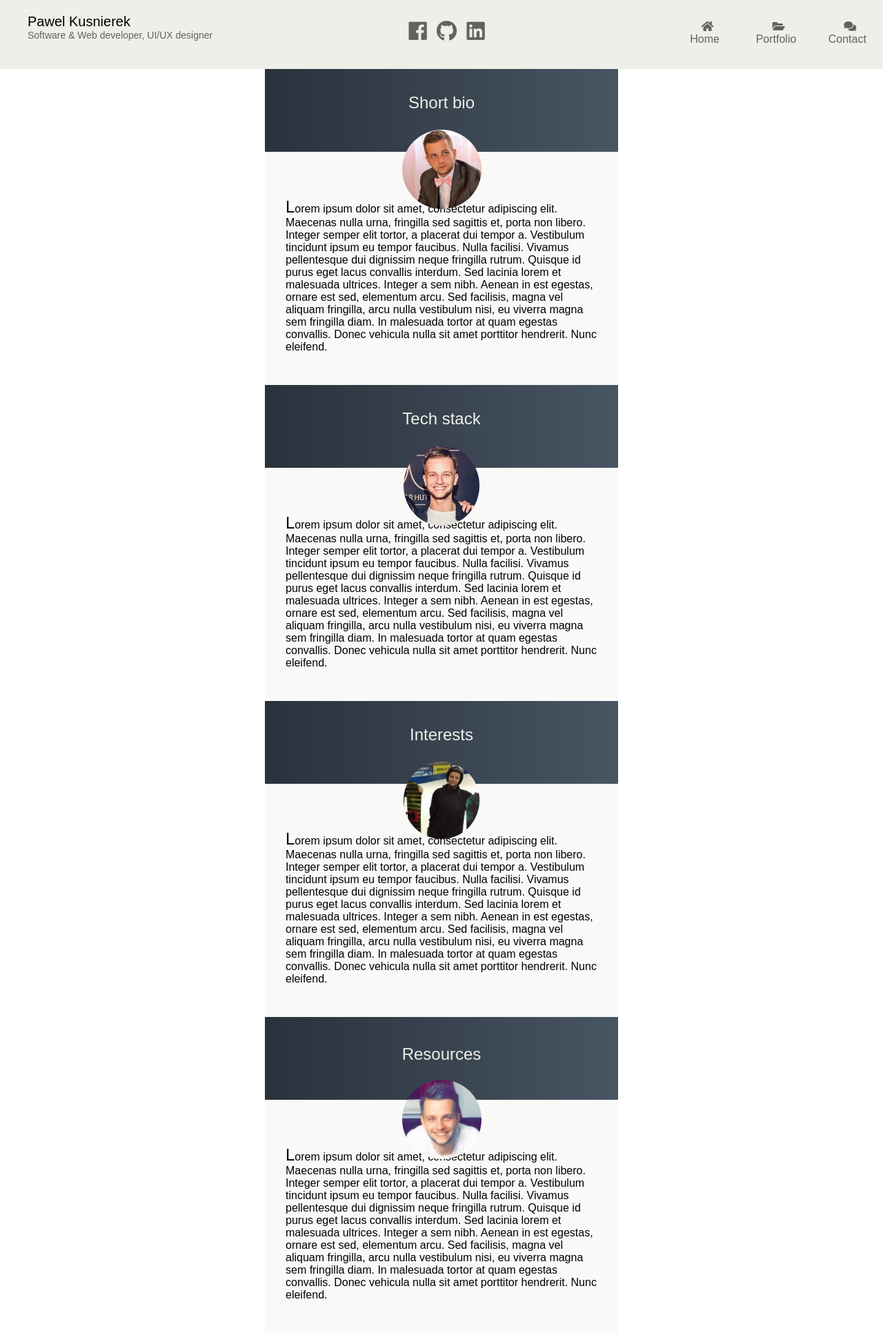
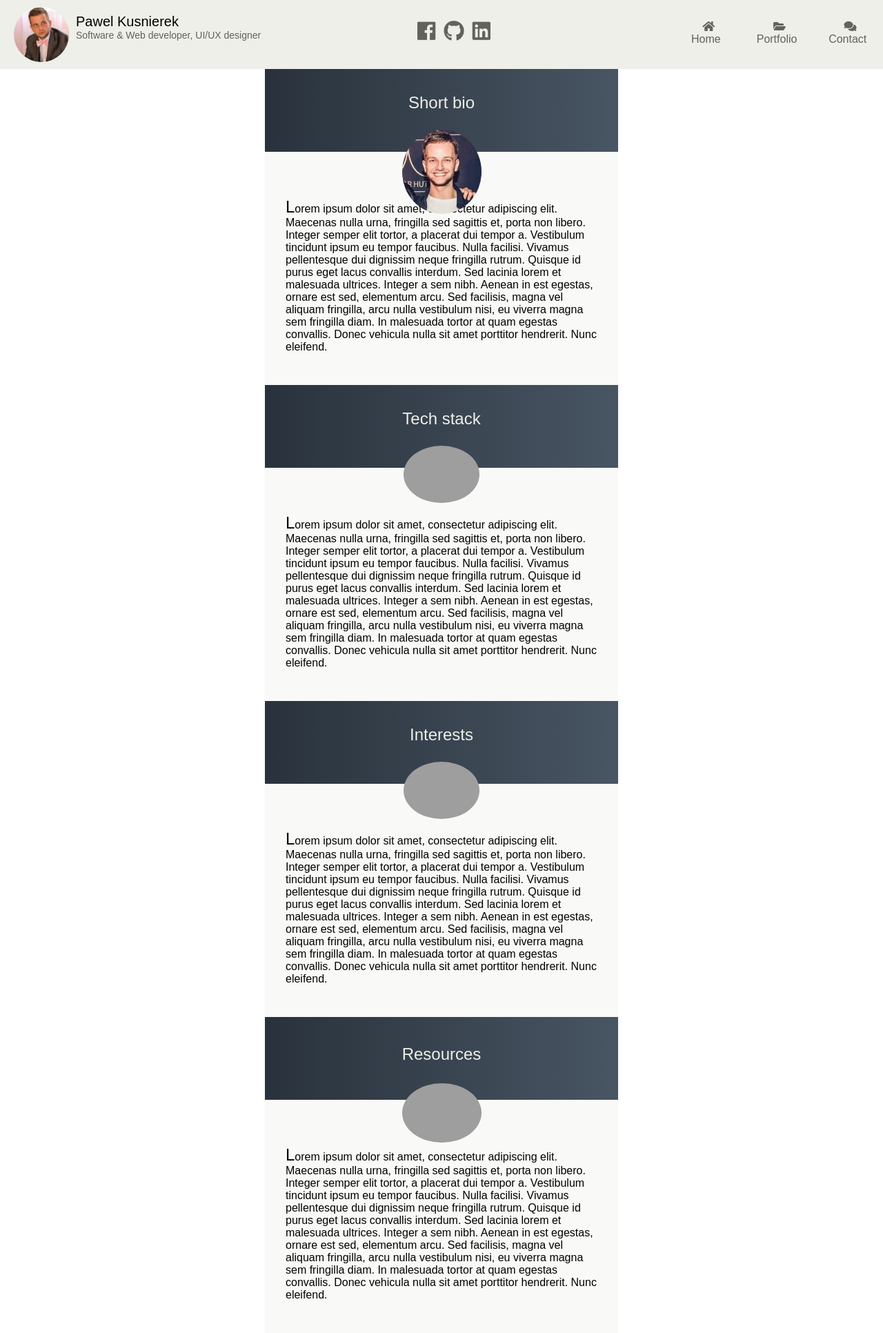
Before and after one commit to PawelKusnierek/PortfolioSite, a PHP site: page / in a window 1280 px wide. Shown: the whole page at 69% size. Run offline with PHP 8.4, Linux system fonts and the light colour scheme; some libraries are stand-ins or nearby versions; grey boxes are pictures that could not be loaded.

Commit message:
updating photos and adding a photo to header

```diff
--- a/src/index.html
+++ b/src/index.html
@@ -16,16 +16,21 @@
 <body>
 <div class="mainWrapper">
     <section class="topHeader">
+
+        <div class="headerImageContainer">
+            <img class="headerImage" src="images/personal3.jpg">
+        </div>
+
         <div class="nameJobWrapper">
             <p class="headerName">Pawel Kusnierek</p>
             <p class="headerJob">Software & Web developer, UI/UX designer</p>
         </div>
 
         <div class="contactLinks">
-            <a class="socialIcon" href="https://www.facebook.com/Pkusnierek" title="Send me a message on facebook.">
+            <a class="socialIcon" href="https://www.facebook.com/Pkusnierek" title="Send me a message on facebook!">
                 <i class="right fab fa-facebook"></i>
             </a>
-            <a class="socialIcon" href="https://github.com/PawelKusnierek/" title="Check out my github profile.">
+            <a class="socialIcon" href="https://github.com/PawelKusnierek/" title="Check out my github profile">
                 <i class="centre fab fa-github"></i>
             </a>
             <a class="socialIcon" href="https://www.linkedin.com/in/pkusnierek/" title="Get in touch on LinkedIn!">
@@ -34,7 +39,6 @@
         </div>
 
         <div class="spacer">
-
         </div>
 
         <div class="headerButtonContainer">
@@ -52,15 +56,11 @@
             </a>
         </div>
 
-
-        <div class="footer">
-
-        </div>
     </section>
 
     <section class="bioHeader">
         <h1>Short bio</h1>
-        <img class="bioImage" src="images/personal3.jpg">
+        <img class="bioImage" src="images/personal1.jpg">
     </section>
 
     <div class="contentWrapper">
@@ -77,7 +77,7 @@
 
     <section class="techStack">
         <h1>Tech stack</h1>
-        <img class="techStackImage" src="images/personal1.jpg">
+        <img class="techStackImage" src="images/tech.jpg">
     </section>
 
     <div class="contentWrapper">
@@ -94,7 +94,7 @@
 
     <section class="other">
         <h1>Interests</h1>
-        <img class="otherImage" src="images/personal6.jpg">
+        <img class="otherImage" src="images/snowboard.jpg">
     </section>
 
     <div class="contentWrapper">
@@ -111,7 +111,7 @@
 
     <section class="resources">
         <h1>Resources</h1>
-        <img class="resourcesImage" src="images/personal4.jpg">
+        <img class="resourcesImage" src="images/resources.jpg">
     </section>
 
     <div class="contentWrapper">
@@ -125,5 +125,9 @@
                 Donec vehicula nulla sit amet porttitor hendrerit. Nunc eleifend.</p>
         </section>
     </div>
+
+    <div class="footer">
+
+    </div>
 </div>
 </body>
--- a/src/stylesheets/main.css
+++ b/src/stylesheets/main.css
@@ -87,6 +87,11 @@ html, body {
   margin: 40px 0 23px 0;
 }
 
+/* line 69, partials/_bio.sass */
+.resourcesImage {
+  margin: 5px auto 0 auto;
+}
+
 /* line 1, partials/_header.sass */
 .topHeader {
   position: fixed;
@@ -99,14 +104,28 @@ html, body {
 }
 
 /* line 10, partials/_header.sass */
+.headerImageContainer {
+  padding: 0 0 0 20px;
+  position: relative;
+}
+
+/* line 14, partials/_header.sass */
+.headerImage {
+  display: inline-block;
+  border-radius: 50%;
+  margin: 10px 0 0 0;
+  width: 80px;
+}
+
+/* line 20, partials/_header.sass */
 .nameJobWrapper {
   display: inline-block;
-  padding: 20px 0 0 40px;
+  padding: 20px 0 0 10px;
   float: left;
-  width: 42%;
+  width: 38%;
 }
 
-/* line 16, partials/_header.sass */
+/* line 26, partials/_header.sass */
 .headerName {
   display: inline-block;
   margin: 0;
@@ -115,23 +134,24 @@ html, body {
   font-size: 1.25rem;
 }
 
-/* line 22, partials/_header.sass */
+/* line 32, partials/_header.sass */
 .headerJob {
   margin: 0;
   font-family: Nunito, sans-serif;
   font-size: 14px;
+  font-size: 0.875rem;
   color: #61635c;
   padding: 0 0 20px 0;
 }
 
-/* line 29, partials/_header.sass */
+/* line 39, partials/_header.sass */
 .contactLinks {
   position: relative;
   display: flex;
-  width: 14%;
+  width: 13%;
 }
 
-/* line 34, partials/_header.sass */
+/* line 44, partials/_header.sass */
 .socialIcon {
   flex: 1;
   height: 70%;
@@ -142,46 +162,46 @@ html, body {
   font-size: 1.875rem;
 }
 
-/* line 42, partials/_header.sass */
+/* line 52, partials/_header.sass */
 i.fab {
   margin: 30px 0 0 0;
 }
-/* line 44, partials/_header.sass */
+/* line 54, partials/_header.sass */
 i.fab.right {
   float: right;
   height: 100%;
 }
-/* line 47, partials/_header.sass */
+/* line 57, partials/_header.sass */
 i.fab.left {
   height: 100%;
 }
-/* line 49, partials/_header.sass */
+/* line 59, partials/_header.sass */
 i.fab.centre {
   width: 100%;
   height: 100%;
   text-align: center;
 }
-/* line 53, partials/_header.sass */
+/* line 63, partials/_header.sass */
 i.fab.right:hover {
   color: #3B5998;
 }
-/* line 55, partials/_header.sass */
+/* line 65, partials/_header.sass */
 i.fab.left:hover {
   color: #0077B5;
 }
-/* line 57, partials/_header.sass */
+/* line 67, partials/_header.sass */
 i.fab.centre:hover {
   color: #c9510c;
 }
 
-/* line 60, partials/_header.sass */
+/* line 70, partials/_header.sass */
 .spacer {
   position: relative;
   display: flex;
   width: 19%;
 }
 
-/* line 65, partials/_header.sass */
+/* line 75, partials/_header.sass */
 .headerButtonContainer {
   position: relative;
   display: flex;
@@ -189,7 +209,7 @@ i.fab.centre:hover {
   float: right;
 }
 
-/* line 71, partials/_header.sass */
+/* line 81, partials/_header.sass */
 .headerButton {
   flex: 1;
   flex-direction: column;
@@ -201,19 +221,19 @@ i.fab.centre:hover {
   text-decoration: none;
 }
 
-/* line 81, partials/_header.sass */
+/* line 91, partials/_header.sass */
 i.fas {
   vertical-align: center;
   padding: 30px 0 0 45%;
 }
 
-/* line 85, partials/_header.sass */
+/* line 95, partials/_header.sass */
 span.headerSpan {
   display: block;
   text-align: center;
 }
 
-/* line 89, partials/_header.sass */
+/* line 99, partials/_header.sass */
 a.headerButton:hover {
   background-color: #e1e3dc;
 }
@@ -231,95 +251,100 @@ a.headerButton:hover {
   }
 
   /* line 8, partials/_media.sass */
+  .headerImage {
+    width: 0;
+  }
+
+  /* line 10, partials/_media.sass */
   .nameJobWrapper {
     width: 30%;
-    padding: 30px 0 0 20px;
+    padding: 30px 0 0 10px;
   }
 
-  /* line 11, partials/_media.sass */
+  /* line 13, partials/_media.sass */
   .headerName {
     font-size: 36px;
     font-size: 2.25rem;
   }
 
-  /* line 13, partials/_media.sass */
+  /* line 15, partials/_media.sass */
   .headerJob {
     font-size: 20px;
     font-size: 1.25rem;
   }
 
-  /* line 15, partials/_media.sass */
+  /* line 17, partials/_media.sass */
   .contactLinks {
     width: 35%;
   }
 
-  /* line 17, partials/_media.sass */
+  /* line 19, partials/_media.sass */
   .socialIcon {
     font-size: 46px;
     font-size: 2.875rem;
   }
 
-  /* line 19, partials/_media.sass */
+  /* line 21, partials/_media.sass */
   .spacer {
     width: 0;
   }
 
-  /* line 21, partials/_media.sass */
+  /* line 23, partials/_media.sass */
   .contentWrapper {
     width: 100%;
     margin: 0;
   }
 
-  /* line 24, partials/_media.sass */
+  /* line 26, partials/_media.sass */
   .contactLinks {
     margin: 30px 0 0 0;
   }
 
-  /* line 26, partials/_media.sass */
+  /* line 28, partials/_media.sass */
   .headerButtonContainer {
     margin: 30px 0 0 0;
   }
 
-  /* line 28, partials/_media.sass */
+  /* line 30, partials/_media.sass */
   .headerButton {
     font-size: 24px;
     font-size: 1.5rem;
     padding: 0 15px 0 0;
   }
 
-  /* line 31, partials/_media.sass */
+  /* line 33, partials/_media.sass */
   .headerButtonContainer {
     width: 34%;
   }
 
-  /* line 33, partials/_media.sass */
+  /* line 35, partials/_media.sass */
   .techStack, .other, .resources, .other, .resources {
     width: 100%;
     margin: 0 auto 0 auto;
   }
 
-  /* line 37, partials/_media.sass */
+  /* line 39, partials/_media.sass */
   .content p {
     padding: 60px 50px 0 80px;
   }
-  /* line 38, partials/_media.sass */
+  /* line 40, partials/_media.sass */
   .content p::first-letter {
     font-size: 200%;
   }
 
-  /* line 41, partials/_media.sass */
+  /* line 43, partials/_media.sass */
   .headerBio, .bioHeader h1, .techStack h1, .other h1, .resources h1 {
     font-size: 50px;
     font-size: 3.125rem;
     margin: 75px 0 45px 0;
   }
 
-  /* line 44, partials/_media.sass */
+  /* line 46, partials/_media.sass */
   .bioHeader, .techStack, .other, .resources {
     height: 200px;
   }
 
-  /* line 46, partials/_media.sass */
+  /* line 48, partials/_media.sass */
   .bioImage, .techStackImage, .otherImage, .resourcesImage {
     width: 150px;
   }
--- a/src/stylesheets/partials/_bio.sass
+++ b/src/stylesheets/partials/_bio.sass
@@ -68,3 +68,4 @@
 
 .resourcesImage
   @extend .bioImage
+  margin: 5px auto 0 auto
--- a/src/stylesheets/partials/_header.sass
+++ b/src/stylesheets/partials/_header.sass
@@ -7,11 +7,21 @@
   background-color: $header-background-color
   z-index: 100000
 
+.headerImageContainer
+  padding: 0 0 0 20px
+  position: relative
+
+.headerImage
+  display: inline-block
+  border-radius: 50%
+  margin: 10px 0 0 0
+  width: 80px
+
 .nameJobWrapper
   display: inline-block
-  padding: 20px 0 0 40px
+  padding: 20px 0 0 10px
   float: left
-  width: 42%
+  width: 38%
 
 .headerName
   display: inline-block
@@ -22,14 +32,14 @@
 .headerJob
   margin: 0
   font-family: Nunito, sans-serif
-  font-size: 14px
+  @include font-size(14px)
   color: $header-typing-color
   padding: 0 0 20px 0
 
 .contactLinks
   position: relative
   display: flex
-  width: 14%
+  width: 13%
 
 .socialIcon
   flex: 1
--- a/src/stylesheets/partials/_media.sass
+++ b/src/stylesheets/partials/_media.sass
@@ -5,9 +5,11 @@
   .bioHeader
     margin: 180px auto 0 auto
     width: 100%
+  .headerImage
+    width: 0
   .nameJobWrapper
     width: 30%
-    padding: 30px 0 0 20px
+    padding: 30px 0 0 10px
   .headerName
     @include font-size(36px)
   .headerJob
```
